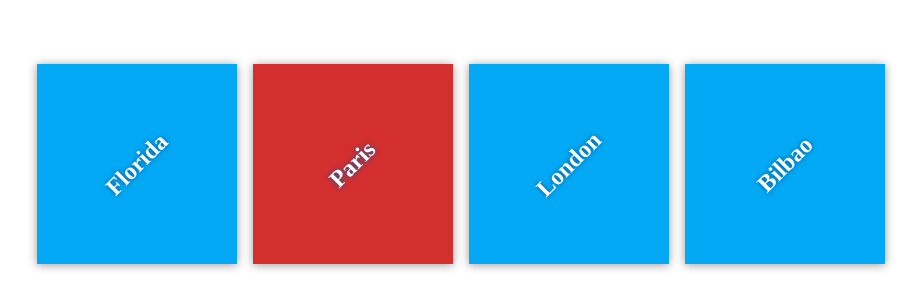
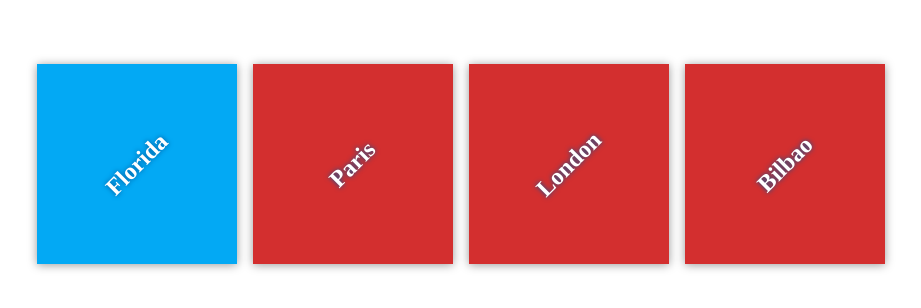
Before and after one commit to GuiGel/my-travel-plans, a plain HTML site: page index.html in a window 1280 px wide. Shown: the part 236-544 px from the top of the page, without its empty margins (179-1100 px from the left). Drawn offline with Linux system fonts and the light colour scheme; files that its build step writes are made by us from their sources.

Commit message:
Style destinations

```diff
--- a/app.css
+++ b/app.css
@@ -53,3 +53,11 @@ h2 {
 #paris {
     background-color: #d32f2f;
 }
+
+#London {
+    background-color: #d32f2f;
+}
+
+#Bilbao {
+    background-color: #d32f2f;
+}
```
